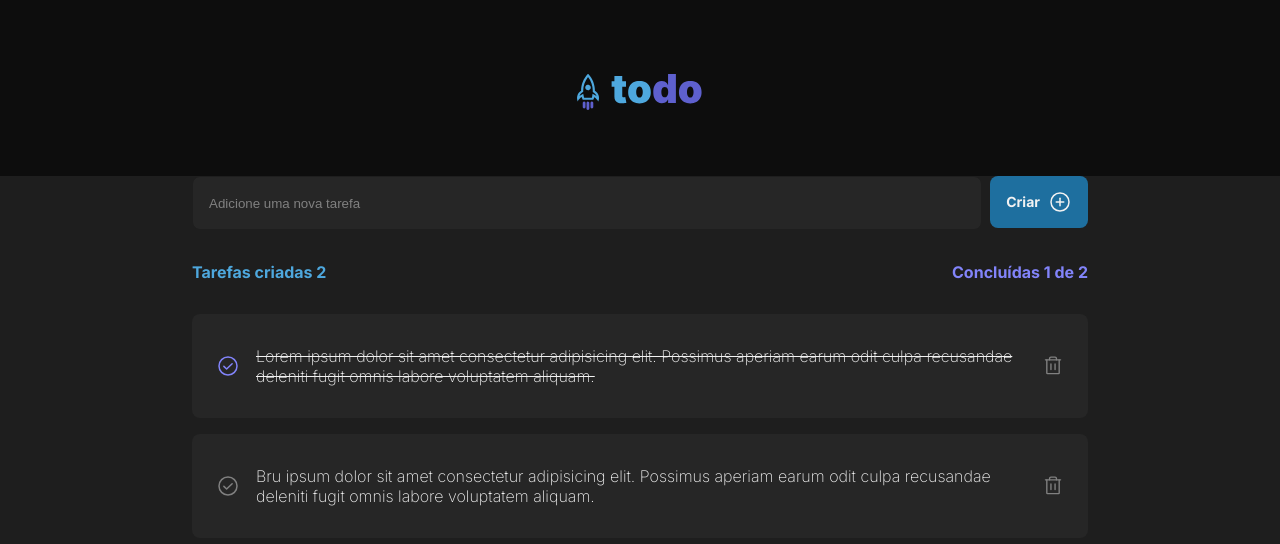
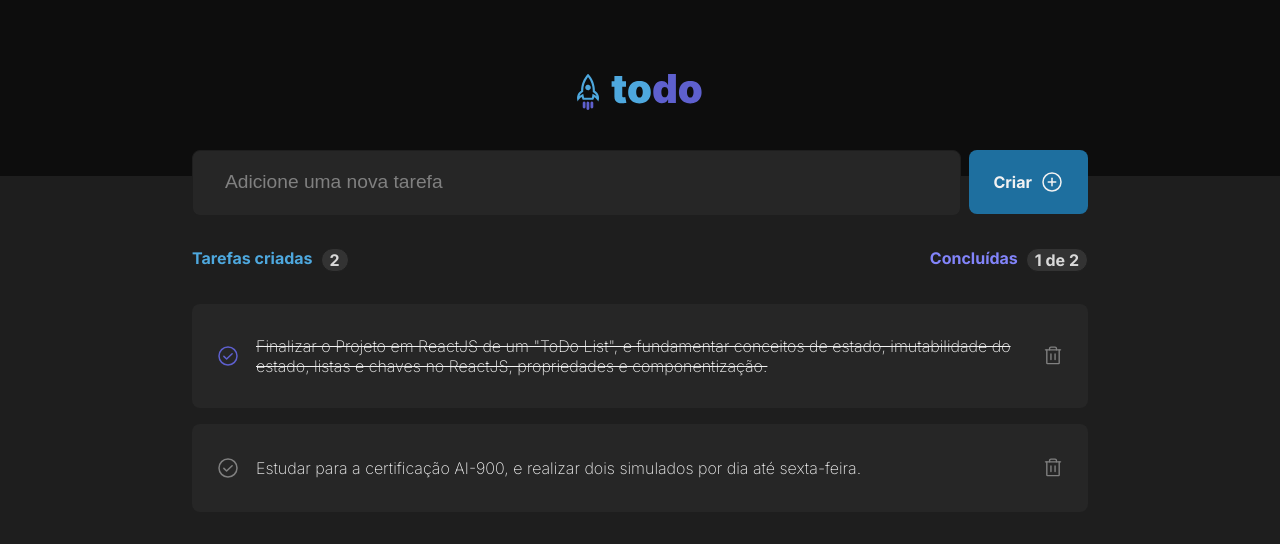
Before and after one commit to DaianiNoronha/todo-list-react, a React (Vite) app: page / in a window 1280 px wide. Shown: the top 544 px of the page. Built offline with nearby package versions, Linux system fonts and the light colour scheme.

Commit message:
refactor: css taskArea

```diff
--- a/src/App.module.css
+++ b/src/App.module.css
@@ -1,14 +1,3 @@
-.wrapper {
-  max-width: 70rem;
-  margin: 2rem auto;
-  padding: 0 1rem;
-
-  display: grid;
-  grid-template-columns: 256px 1fr;
-  gap: 2rem;
-  align-items: flex-start;
-}
-
 @media (max-width: 768px) {
   html {
     font-size: 87.5%;
@@ -17,6 +6,14 @@
   .wrapper {
     grid-template-columns: 1fr;
   }
+}
+
+.areaTask {
+  position: absolute;
+  top: 150px;
+  left: 0;
+  right: 0;
+  z-index: 2;
 }
 
 .div {
@@ -41,6 +38,11 @@
   margin: 2rem auto;
 }
 
+.titleCount {
+  display: flex;
+  gap: 0.5rem;
+}
+
 .title {
   color: var(--blue);
 }
@@ -48,3 +50,17 @@
 .titleDois {
   color: var(--purple);
 }
+
+.pCount {
+  display: flex;
+  justify-content: center;
+  align-items: center;
+  border: 1px solid var(--gray-700);
+  border-radius: 20px;
+  background-color: var(--gray-400);
+  color: var(--gray-200);
+  padding: 0.5rem;
+  font-weight: bold;
+  font-size: 1rem;
+  height: 1.5rem;
+}
--- a/src/App.tsx
+++ b/src/App.tsx
@@ -12,12 +12,12 @@ export function App() {
     const [tasks, setTasks] = useState<TaskProps[]>([
         {
             id: 1,
-            content: 'Lorem ipsum dolor sit amet consectetur adipisicing elit. Possimus aperiam earum odit culpa recusandae deleniti fugit omnis labore voluptatem aliquam.',
+            content: 'Finalizar o Projeto em ReactJS de um "ToDo List", e fundamentar conceitos de estado, imutabilidade do estado, listas e chaves no ReactJS, propriedades e componentização.',
             isCompleted: true
         },
         {
             id: 2,
-            content: 'Bru ipsum dolor sit amet consectetur adipisicing elit. Possimus aperiam earum odit culpa recusandae deleniti fugit omnis labore voluptatem aliquam.',
+            content: 'Estudar para a certificação AI-900, e realizar dois simulados por dia até sexta-feira.',
             isCompleted: false
         },
     ]);
@@ -53,23 +53,31 @@ export function App() {
     }
 
     return (
-        <div>
+        <div className={styles.wrapper}>
             <Header />
-            <div className={styles.div}>
+            <div className={styles.areaTask}>
+                <div className={styles.div}>
                 <Input value={inputValue} onChange={e => setInputValue(e.target.value)} />
                 <Create onClick={() => handleCreateTask(inputValue)} />
             </div>
             <section>
                 <div>
                     <div className={styles.titleTop}>
-                        <h4 className={styles.title}>Tarefas criadas {tasks.length}</h4>
-                        <h4 className={styles.titleDois}>Concluídas {countTasksCompleted()} de {tasks.length}</h4>
+                        <div className={styles.titleCount}>
+                            <h4 className={styles.title}>Tarefas criadas</h4>
+                            <p className={styles.pCount}>{tasks.length}</p>
+                        </div>
+                        <div className={styles.titleCount}>
+                            <h4 className={styles.titleDois}>Concluídas</h4>
+                            <p className={styles.pCount}>{countTasksCompleted()} de {tasks.length}</p>
+                        </div>
                     </div>
                     {tasks.map(task => (
                         <Task key={task.id} {...task} onDeleteTask={deleteTask} onCompletedTask={completedTask} />
                     ))}
                 </div>
             </section>
+            </div>
         </div>
     );
 }
--- a/src/components/Create.module.css
+++ b/src/components/Create.module.css
@@ -3,8 +3,8 @@
     align-items: center;
     justify-content: center;
 
-    height: 3.25rem;
-    padding: 1rem;
+    height: 1.25rem;
+    padding: 2rem 1.5rem;
 
     background-color: var(--blueDark);
     color: var(--gray-100);
@@ -16,7 +16,7 @@
 
     line-height: 140%;
     font-weight: bold;
-    font-size: 0.875rem;
+    font-size: 1rem;
 
     transition: 0.2s;
   }
--- a/src/components/Header.module.css
+++ b/src/components/Header.module.css
@@ -3,4 +3,7 @@
     display: flex;
     justify-content: center;
     padding: 4rem 0;
+
+    position: relative;
+    z-index: 1;
 }
--- a/src/components/Input.module.css
+++ b/src/components/Input.module.css
@@ -6,14 +6,15 @@
   color: var(--gray-100);
 
   height: 3.375rem;
-  padding: 1rem;
+  padding: 2rem;
   width: 100%;
 
   line-height: 140%;
 }
 
 .container::placeholder {
-  color: var(--gray-300)
+  color: var(--gray-300);
+  font-size: 1.2rem;
 }
 
 .container:focus {
--- a/src/components/Task.module.css
+++ b/src/components/Task.module.css
@@ -1,11 +1,8 @@
-/* Task.module.css */
 .task {
     width: 70%;
     margin: 0 auto;
 }
 
-
-/* Task.module.css */
 .pTask {
     position: relative;
     display: grid;
@@ -46,7 +43,7 @@
 .iconChecked {
     background: transparent;
     border: 0;
-    color: var(--purple);
+    color: var(--purpleDark);
     cursor: pointer;
     line-height: 0;
     border-radius: 1rem;
@@ -55,7 +52,7 @@
 }
 
 .iconButtonLeft:hover {
-    color: var(--blue);
+    color: var(--purple);
 }
 
 .iconButtonRight:hover {
```
